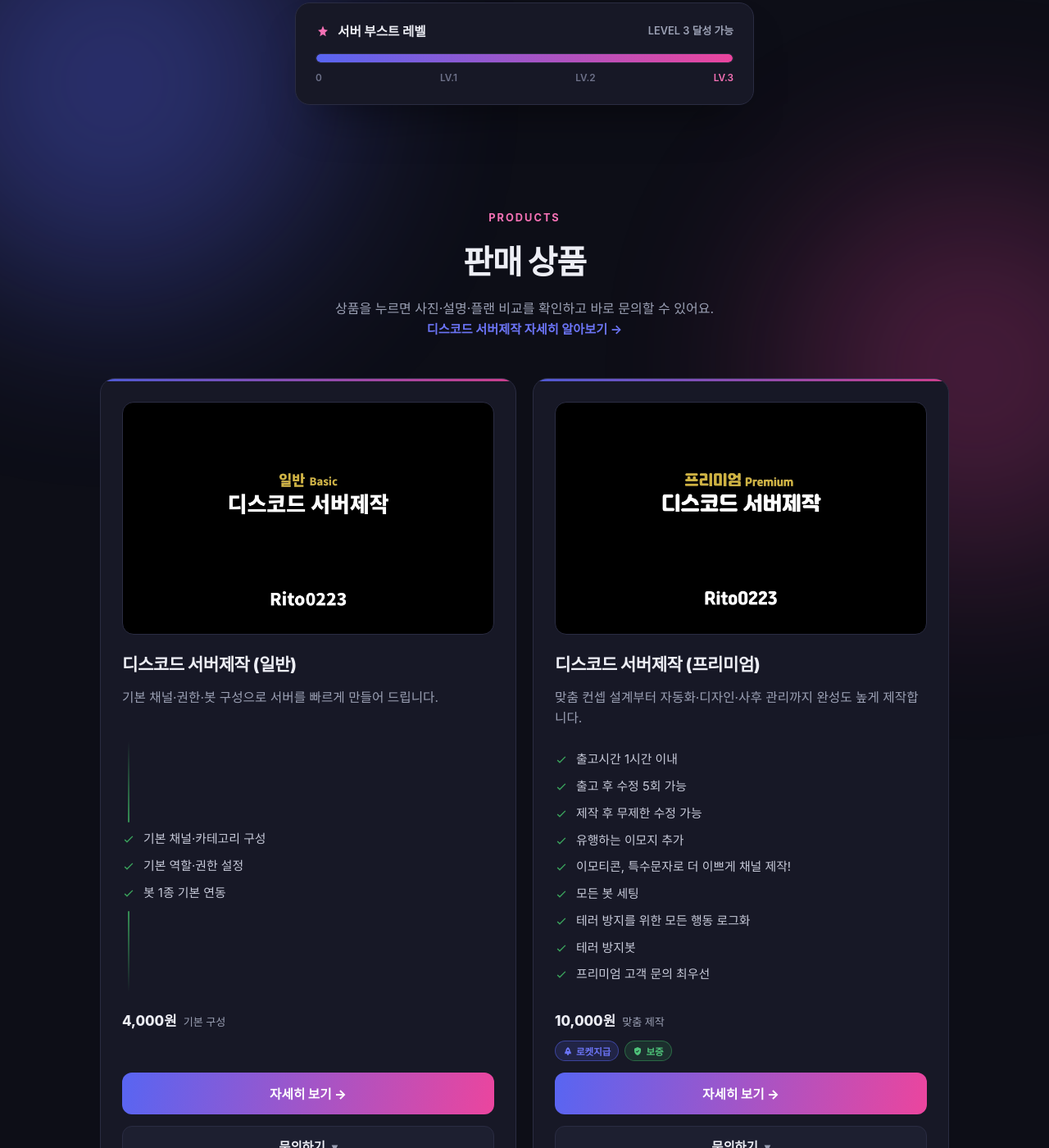
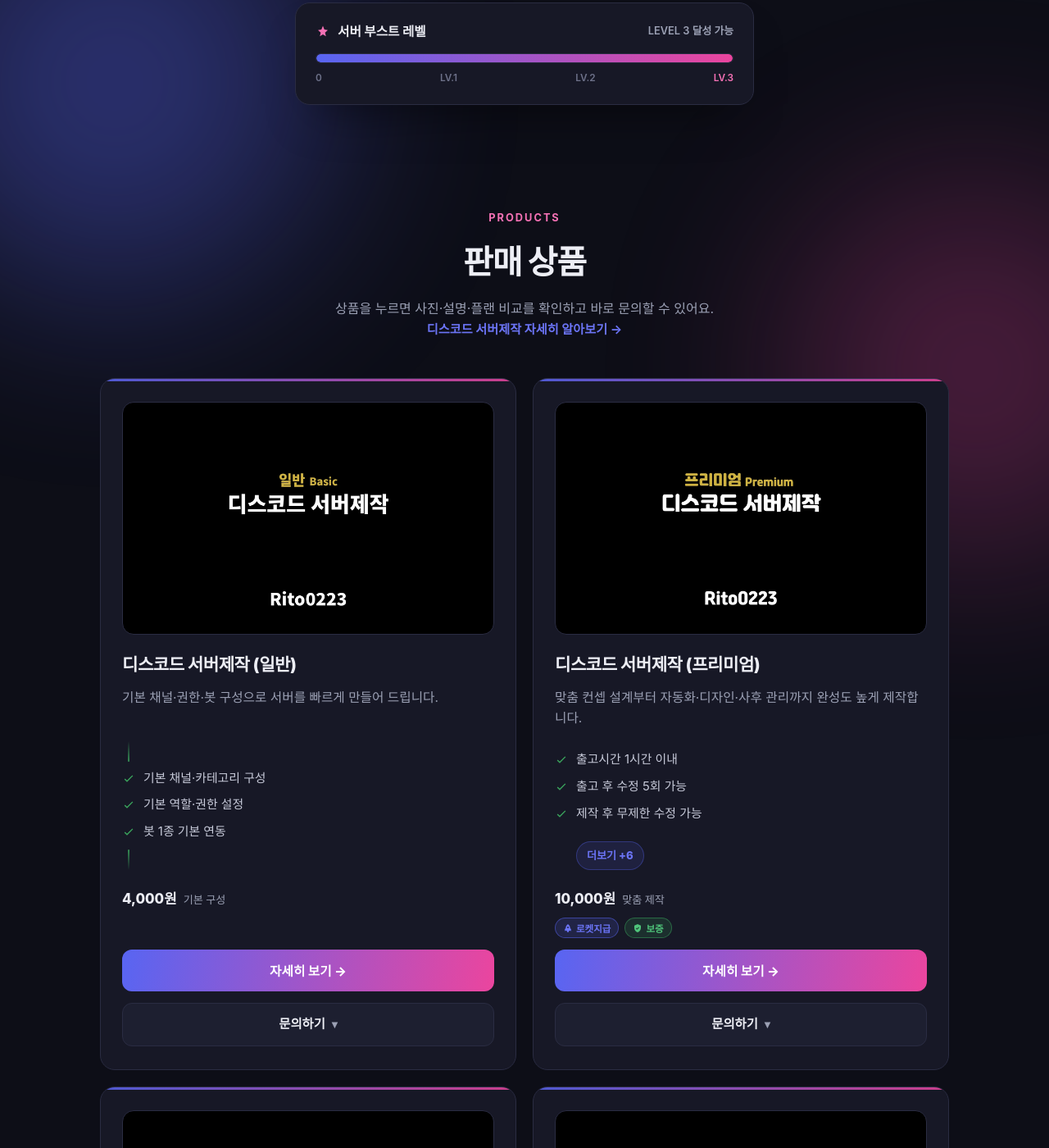
Before and after one commit to hyomin0216/hyomin0216.github.io1, a Jekyll site: the page built from index.html, in a window 1280 px wide and 1400 px high, scrolled down 577 px. Shown: the whole window at 82% size. Built offline with Jekyll 4.4.1, drawn with Linux system fonts in a browser that asks for light colours; some web fonts are replaced.

Commit message:
Add files via upload

```diff
--- a/index.html
+++ b/index.html
@@ -598,6 +598,11 @@ h1,h2,h3,.lead,.sec-head p{word-break:keep-all;overflow-wrap:break-word}
 .card-thumb img{object-fit:contain;transition:transform .35s ease}
 .card-thumb:hover img{transform:scale(1.04)}
 @media(max-width:720px){.card-thumb{aspect-ratio:4/3}}
+.card>.feat.collapsed li:nth-child(n+4){display:none}
+.feat-more{align-self:flex-start;margin:-10px 0 22px 26px;padding:6px 12px;border-radius:99px;cursor:pointer;font:inherit;
+  font-size:.82rem;font-weight:800;color:var(--blurple-lo);background:rgba(88,101,242,.12);border:1px solid rgba(88,101,242,.35);transition:background .15s}
+.feat-more:hover{background:rgba(88,101,242,.24)}
+
 .gallery.single .gal-nav,.gallery.single .gal-dots,.gallery.single .gal-count{display:none}
 /* 상품 카드 높이 맞춤: 체크리스트를 가운데 정렬해 위아래 여백으로 옆 카드와 맞춤, 가격·버튼은 하단 정렬 */
 .card{display:flex;flex-direction:column}
@@ -833,7 +838,8 @@ a,button{-webkit-tap-highlight-color:transparent}
 
       <!-- 상품 1: 서버제작 (일반) -->
       <article class="card">
-        <button type="button" class="card-thumb" data-modal="m1" aria-label="디스코드 서버제작 일반 자세히 보기"><picture><source srcset="/images/thumbs/basic.webp" type="image/webp"><img src="/images/thumbs/basic.png" alt="디스코드 서버제작 일반" width="1000" height="1000" loading="lazy" decoding="async"></picture></button>
+        <!-- 📷 사진은 아래 "자세히 보기" 팝업의 1번 사진이 자동으로 표시돼요 -->
+        <button type="button" class="card-thumb" data-modal="m1" aria-label="디스코드 서버제작 일반 자세히 보기"></button>
         <h3>디스코드 서버제작 (일반)</h3>
         <p class="desc"><!--설명 수정-->기본 채널·권한·봇 구성으로 서버를 빠르게 만들어 드립니다.</p>
         <!-- ✏️ 이 목록만 고치면 상세 팝업의 '포함 내용'에도 자동으로 똑같이 반영돼요 -->
@@ -858,7 +864,8 @@ a,button{-webkit-tap-highlight-color:transparent}
 
       <!-- 상품 1-2: 서버제작 (프리미엄) -->
       <article class="card">
-        <button type="button" class="card-thumb" data-modal="m4" aria-label="디스코드 서버제작 프리미엄 자세히 보기"><picture><source srcset="/images/premium/1.webp" type="image/webp"><img src="/images/premium/1.png" alt="디스코드 서버제작 프리미엄" width="1000" height="1000" loading="lazy" decoding="async"></picture></button>
+        <!-- 📷 사진은 아래 "자세히 보기" 팝업의 1번 사진이 자동으로 표시돼요 -->
+        <button type="button" class="card-thumb" data-modal="m4" aria-label="디스코드 서버제작 프리미엄 자세히 보기"></button>
         <h3>디스코드 서버제작 (프리미엄)</h3>
         <p class="desc"><!--설명 수정-->맞춤 컨셉 설계부터 자동화·디자인·사후 관리까지 완성도 높게 제작합니다.</p>
         <!-- ✏️ 이 목록만 고치면 상세 팝업의 '포함 내용'에도 자동으로 똑같이 반영돼요 -->
@@ -890,7 +897,8 @@ a,button{-webkit-tap-highlight-color:transparent}
 
       <!-- 상품 2 -->
       <article class="card">
-        <button type="button" class="card-thumb" data-modal="m2" aria-label="디스코드 니트로 자세히 보기"><picture><source srcset="/images/thumbs/nitro.webp" type="image/webp"><img src="/images/thumbs/nitro.png" alt="디스코드 니트로" width="1000" height="1000" loading="lazy" decoding="async"></picture></button>
+        <!-- 📷 사진은 아래 "자세히 보기" 팝업의 1번 사진이 자동으로 표시돼요 -->
+        <button type="button" class="card-thumb" data-modal="m2" aria-label="디스코드 니트로 자세히 보기"></button>
         <h3>디스코드 니트로</h3>
         <p class="desc"><!--설명 수정-->디스코드 니트로를 합리적으로. 원하는 기간·종류로 안내해 드립니다.</p>
         <!-- ✏️ 이 목록만 고치면 상세 팝업의 '포함 내용'에도 자동으로 똑같이 반영돼요 -->
@@ -915,7 +923,8 @@ a,button{-webkit-tap-highlight-color:transparent}
 
       <!-- 상품 4 -->
       <article class="card">
-        <button type="button" class="card-thumb" data-modal="m3" aria-label="디스코드 서버부스트 자세히 보기"><picture><source srcset="/images/thumbs/boost.webp" type="image/webp"><img src="/images/thumbs/boost.png" alt="디스코드 서버부스트" width="1000" height="1000" loading="lazy" decoding="async"></picture></button>
+        <!-- 📷 사진은 아래 "자세히 보기" 팝업의 1번 사진이 자동으로 표시돼요 -->
+        <button type="button" class="card-thumb" data-modal="m3" aria-label="디스코드 서버부스트 자세히 보기"></button>
         <h3>디스코드 서버부스트</h3>
         <p class="desc"><!--설명 수정-->레벨 1·2·3까지 안정적으로. 서버 등급 상향을 도와드립니다.</p>
         <!-- ✏️ 이 목록만 고치면 상세 팝업의 '포함 내용'에도 자동으로 똑같이 반영돼요 -->
@@ -1383,6 +1392,25 @@ a,button{-webkit-tap-highlight-color:transparent}
 </footer>
 
 <script>
+// 카드 사진 ← 상세 팝업(자세히 보기)의 1번 사진 자동 사용
+document.querySelectorAll('.card-thumb[data-modal]').forEach(function(t){
+  var modal=document.getElementById(t.getAttribute('data-modal'));
+  var first=modal&&modal.querySelector('.carousel .slide picture, .carousel .slide img');
+  if(!first){ t.style.display='none'; return; }
+  var c=first.cloneNode(true), img=c.tagName==='IMG'?c:c.querySelector('img');
+  if(img){ img.removeAttribute('style'); img.loading='lazy'; img.decoding='async'; }
+  t.appendChild(c);
+});
+// 체크리스트: 처음엔 3개만, '더보기'로 전체 보기
+document.querySelectorAll('.card > ul.feat').forEach(function(ul){
+  var n=ul.querySelectorAll('li').length; if(n<=3) return;
+  ul.classList.add('collapsed');
+  var b=document.createElement('button'); b.type='button'; b.className='feat-more';
+  var label=function(){ b.textContent=ul.classList.contains('collapsed')?('더보기 +'+(n-3)):'접기'; };
+  label(); b.setAttribute('aria-expanded','false');
+  b.addEventListener('click',function(){ ul.classList.toggle('collapsed'); b.setAttribute('aria-expanded',String(!ul.classList.contains('collapsed'))); label(); });
+  ul.parentNode.insertBefore(b,ul.nextSibling);
+});
 // 카드 체크리스트 → 상세 팝업 '포함 내용' 자동 동기화 (카드 목록 하나만 수정하면 됨)
 document.querySelectorAll('.card [data-modal]').forEach(function(btn){
   var card=btn.closest('.card'), src=card&&card.querySelector('ul.feat');
```
